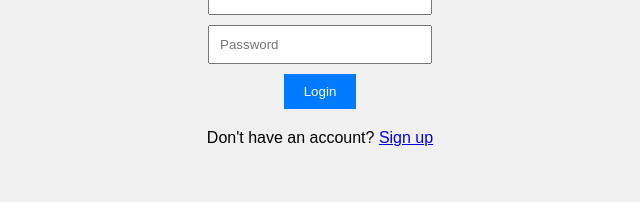
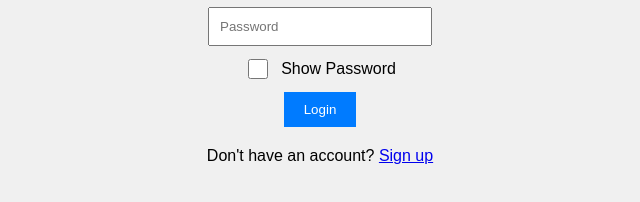
Before and after one commit to F8teTrue/LoginPage, a plain HTML site: page index.html in a window 1280 px wide. Shown: the part 370-572 px from the top of the page, without its empty margins (320-960 px from the left). Drawn offline with Linux system fonts and the light colour scheme.

Commit message:
Toggle password

```diff
--- a/index.html
+++ b/index.html
@@ -11,6 +11,10 @@
     <form id="loginForm">
         <input type="text" id="username" placeholder="Username">
         <input type="password" id="password" placeholder="Password">
+        <div class="checkbox-container">
+            <input type="checkbox" id="togglePassword">
+            <label for="togglePassword">Show Password</label>
+        </div>
         <button type="submit">Login</button>
     </form>
     <p>Don't have an account? <a href="signUp.html">Sign up</a></p>
--- a/login.js
+++ b/login.js
@@ -38,5 +38,14 @@ document.getElementById("loginForm").addEventListener("submit", async (event) =>
     const username = document.getElementById("username").value;
     const password = document.getElementById("password").value;
 
-    await login(username, password)
+    await login(username, password);
 });
+
+document.getElementById("togglePassword").addEventListener("change", function() {
+    const passwordInput = document.getElementById("password")
+    if (passwordInput.type === "password") {
+        passwordInput.type = "text"
+    } else {
+        passwordInput.type = "password"
+    }
+});
--- a/style.css
+++ b/style.css
@@ -40,3 +40,14 @@ button:hover {
 p {
     margin-top: 20px;
 }
+
+.checkbox-container {
+    display: flex;
+    align-items: center;
+    gap: 10px;
+}
+
+#togglePassword {
+    width: 20px;
+    height: 20px;
+}
```
Also changed, not shown: signUp.html (+4 -0 lines), signUp.js (+11 -0 lines), 1 other file.
